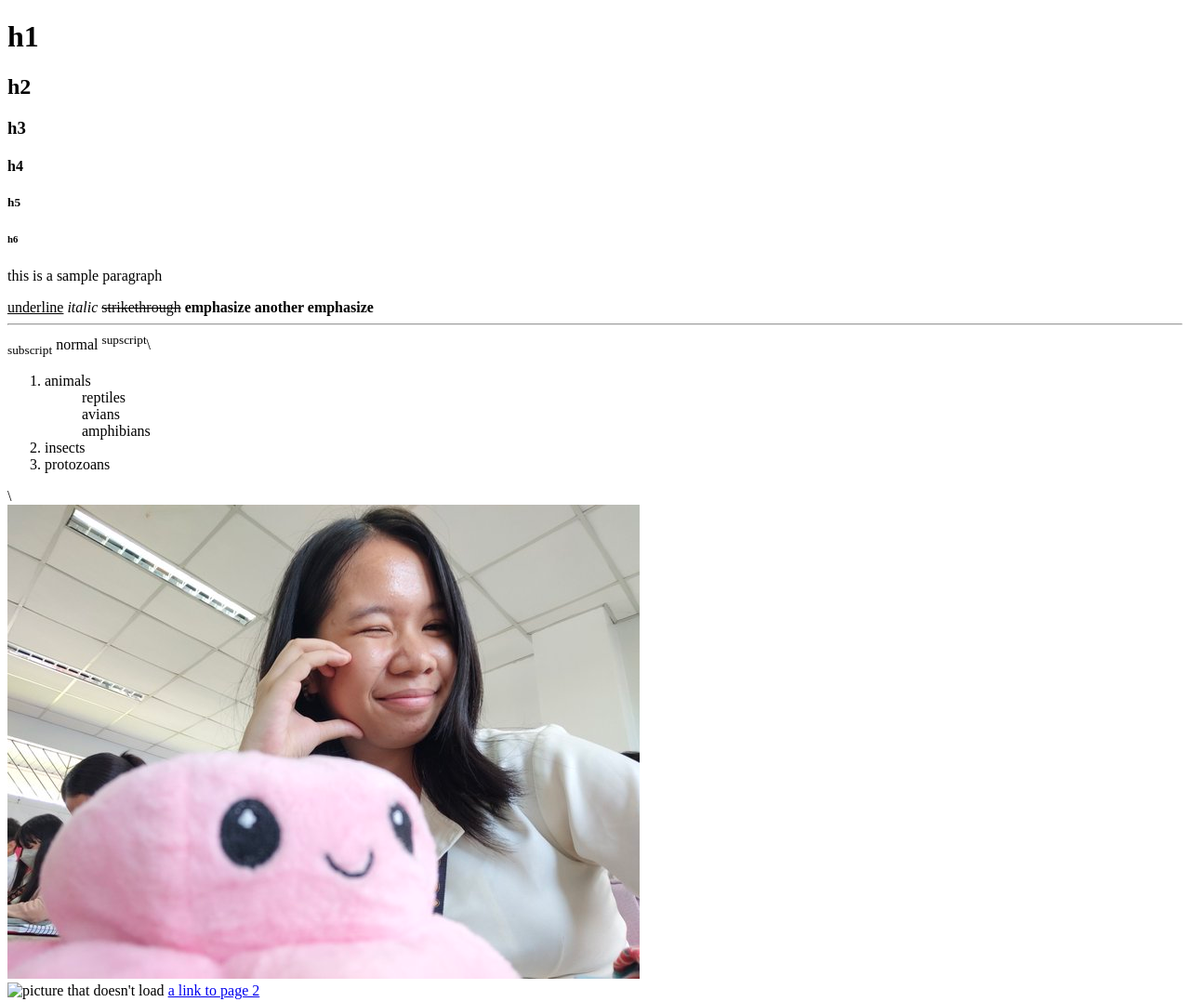
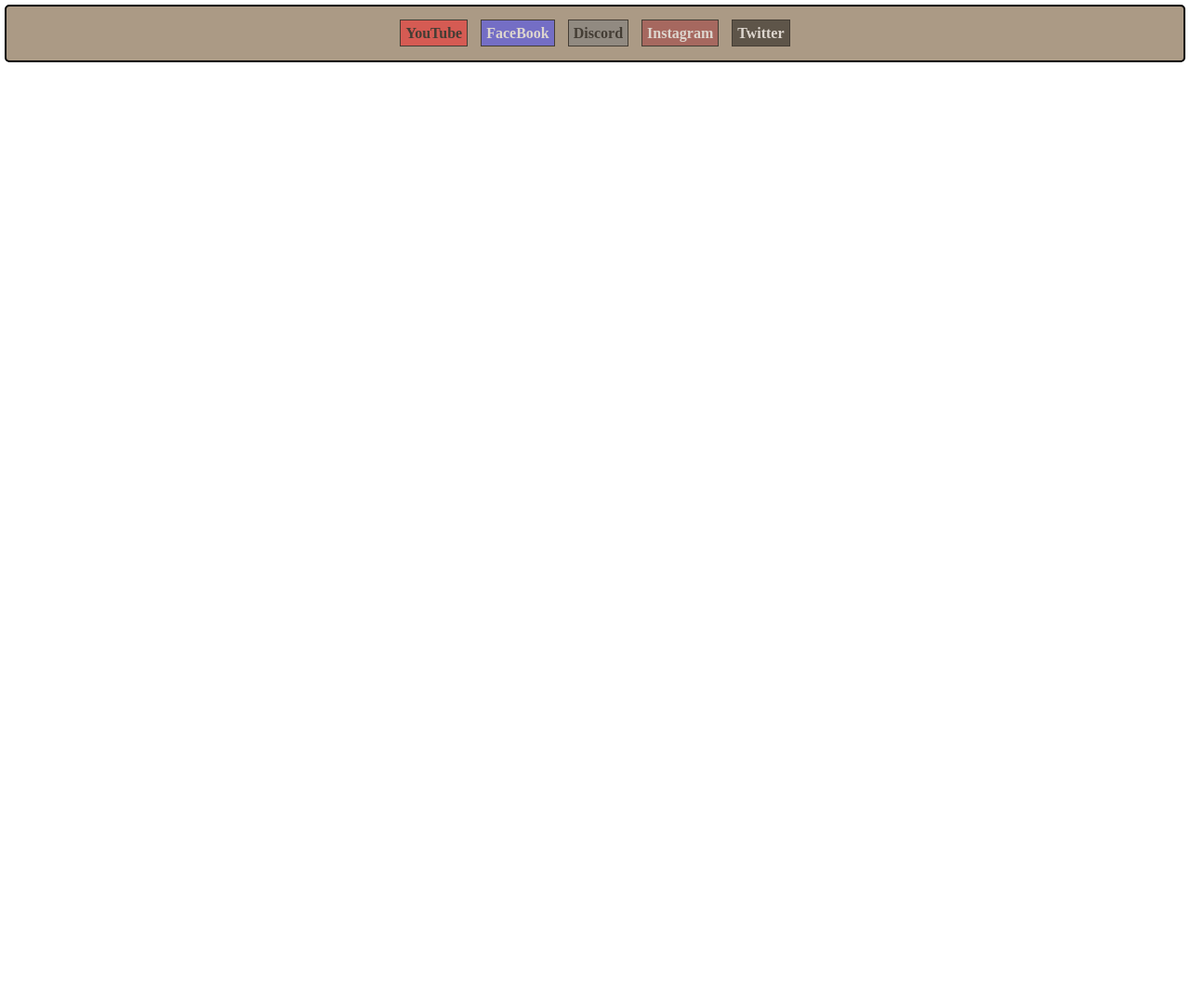
Before and after one commit to ubezzz/Na_jovieoralieallida_q1ngfa2, a plain HTML site: page index.html in a window 1280 px wide. Shown: the whole page at 93% size. After the commit the page ends 800 px from the top, so only its background shows below. Drawn offline with Linux system fonts and the light colour scheme.

Commit message:
Add files via upload

```diff
--- a/index.html
+++ b/index.html
@@ -4,43 +4,51 @@
     <meta charset="UTF-8">
     <meta name="viewport" content="width=device-width, initial-scale=1.0">
     <title>Document</title>
+    <style>
+
+        *{
+            padding: 0px;
+            margin: 0px;
+        }
+        #navbar{
+            border: 2px solid black;
+            padding: 20px;
+            margin: 5px;
+            text-align: center;
+            background-color: rgb(171, 154, 133);
+        }
+        #links{
+            display: inline;
+
+        }
+        #navbar #links a{
+            text-transform: capitalize;
+            font-weight:600;
+            text-decoration: none;
+            padding: 5px;
+            margin: 5px;
+            border: 1px solid black;
+            opacity: 0.60;
+            transition: 0.4s;
+        }
+        #navbar #links a:hover{ opacity: 1; transition: 0.4s}
+        #yt{background-color: rgb(241, 50, 50); color: black;}
+        #fb{background-color: rgb(81, 81, 241); color: white;}
+        #dc{background-color: grey; color: black;}
+        #ig{background-color: rgb(163, 71, 71); color: white;}
+        #twt{background-color: rgba(0, 0, 0, 0.747); color: white;}
+        .rounded{border-radius: 5px;}
+
+    </style>
+
 </head>
 <body>
-    <h1>h1</h1>
-    <h2>h2</h2>
-    <h3>h3</h3>
-    <h4>h4</h4>
-    <h5>h5</h5>
-    <h6>h6</h6>
-    <p title="this is a secret message" > this is a sample paragraph</p>
-    <u> underline</u>
-    <i>italic</i>
-    <del>strikethrough</del>
-    <strong>emphasize</strong>
-    <b>another emphasize</b>
-<hr> <!-- this is a horizontal rule-->
-<sub>subscript</sub>
-normal
-<sup>supscript</sup>\
-<ol>
-    <li>animals
-        <ul>reptiles</ul>
-        <ul>avians</ul>
-        <ul>amphibians</ul>
-
-    </li>
-    <li>insects</li>
-    <li>protozoans</li>
-</ol>\
-<br> <!--linebreak-->
-<img src="ok.jpg" alt="octopus" title="i love aly">
-<!--img width snd height can be independently used-->
-<br> <!-- linebreak-->
-<img src="picture.jpg" alt="picture that doesn't load">
-
-<a href="page2.html">
-    a link to page 2
-</a>
-
+  <div id="navbar" class="rounded">
+    <div id="links"><a href="https://www.youtube.com/" id="yt">YouTube</a></div>
+    <div id="links"><a href="https://www.facebook.com/" id="fb">FaceBook</a></div>
+    <div id="links"><a href="https://discord.com/" id="dc">Discord</a></div>
+    <div id="links"><a href="https://www.instagram.com/" id="ig">Instagram</a></div>
+    <div id="links"><a href="https://twitter.com/" id="twt">Twitter</a></div>
+  </div>
 </body>
 </html>
```
Also changed, not shown: page1.html (added, +46 -0 lines).
